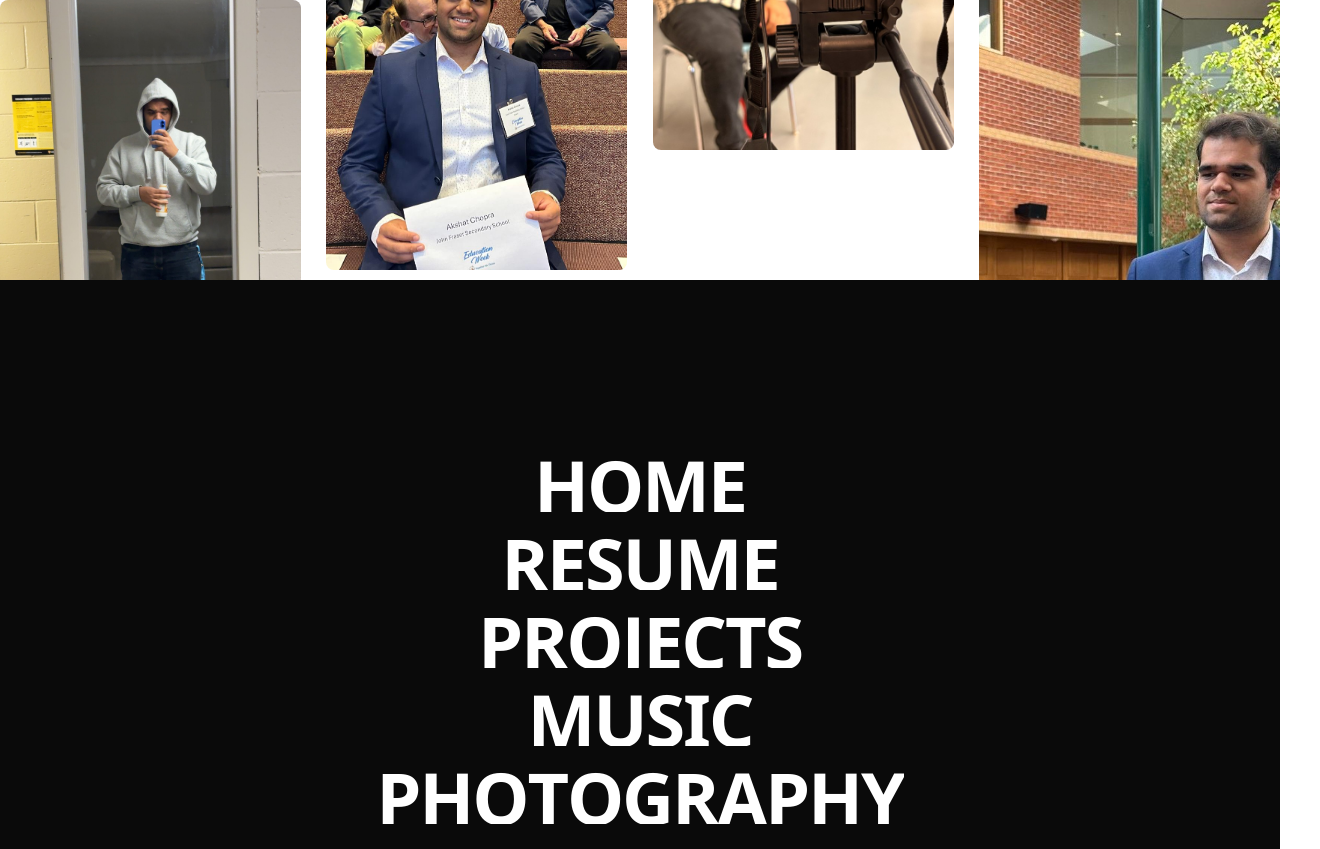
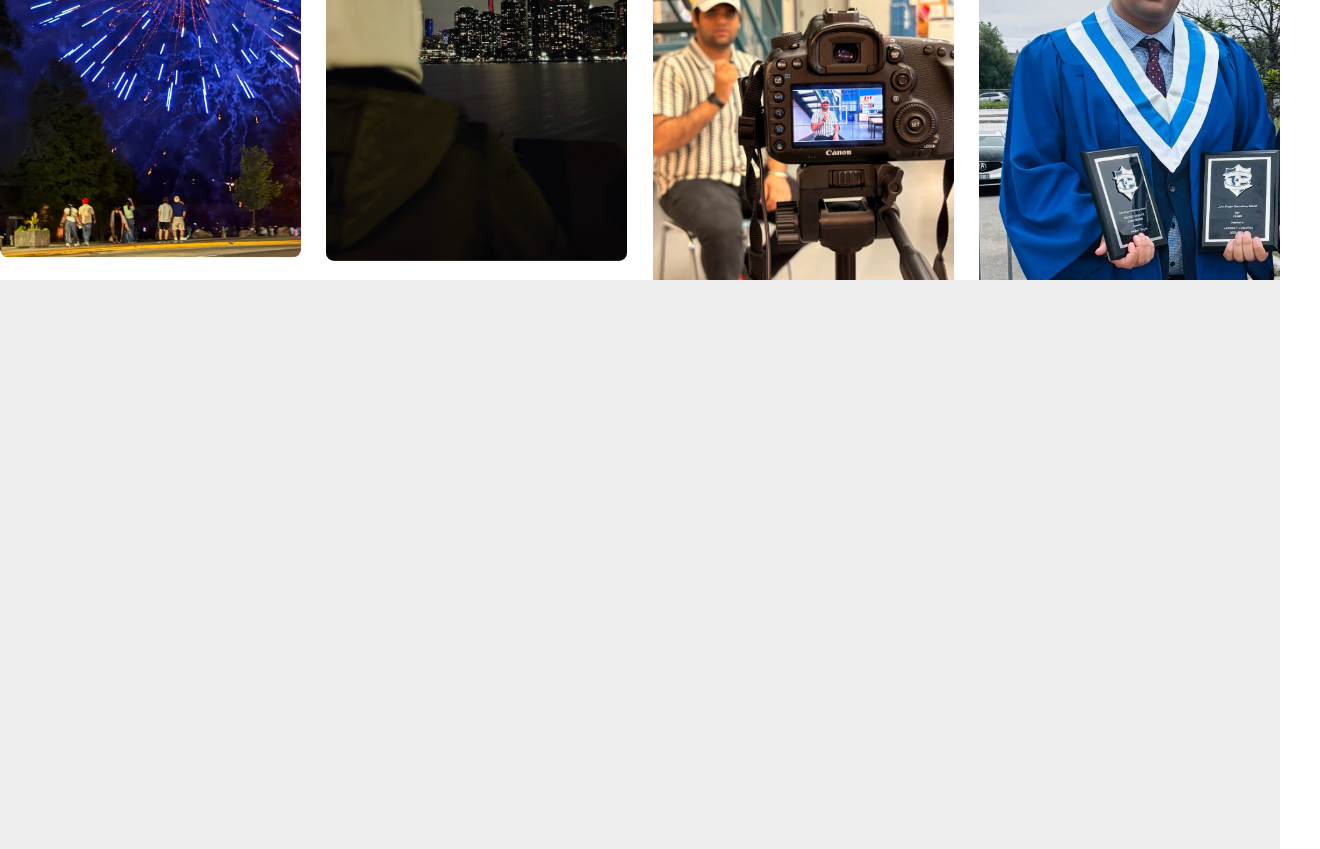
Before and after one commit to akshatc0/newapp, a Next.js app: page / in a window 1280 px wide. Shown: the part 1920-2769 px from the top of the page, 1320 px wide, since content can reach past the window. Built offline with nearby package versions, Linux system fonts and the light colour scheme.

Commit message:
Add Skiper88 3D scroll component
Rotating cylinder effect showing key highlights between parallax gallery and navigation menu

```diff
--- a/src/components/ParallaxGallery.tsx
+++ b/src/components/ParallaxGallery.tsx
@@ -5,6 +5,7 @@ import Lenis from "lenis";
 import { useEffect, useRef, useState } from "react";
 import { Typewriter } from "./Typewriter";
 import NavigationMenu from "./NavigationMenu";
+import Skiper88 from "./Skiper88";
 
 const images = [
   "/images/CLIM8206-fc102533-c390-4cb7-ad04-468e0f1a6206.png",
@@ -119,6 +120,9 @@ const ParallaxGallery = () => {
         ))}
       </div>
 
+      {/* Skiper88 Scroll Section */}
+      <Skiper88 />
+
       {/* Navigation Menu Section */}
       <NavigationMenu />
     </main>
--- /dev/null
+++ b/src/components/Skiper88.tsx
@@ -0,0 +1,65 @@
+"use client";
+
+import { motion, useScroll, useTransform } from "framer-motion";
+import React from "react";
+
+const Skiper88 = () => {
+  const items = [
+    "UWaterloo",
+    "Math & Finance",
+    "Quant/AI Intern",
+    "Debate & Mock Trial Champion",
+    "Web Content Developer",
+    "Former Cadet",
+  ];
+  const radius = 150; // radius of the circle in pixels
+
+  const { scrollYProgress } = useScroll();
+  const rotateParent = useTransform(scrollYProgress, [0, 1], [-73, 242]);
+
+  return (
+    <div className="grid h-[300vh] w-full bg-[#eee]">
+      <div className="absolute left-1/2 top-[10%] grid -translate-x-1/2 content-start justify-items-center gap-6 text-center">
+        <span className="relative max-w-[12ch] text-xs uppercase leading-tight text-neutral-500 opacity-40 after:absolute after:left-1/2 after:top-full after:h-16 after:w-px after:bg-gradient-to-b after:from-neutral-200 after:to-neutral-900 after:content-['']">
+          scroll down to see
+        </span>
+      </div>
+      <div className="relative w-full">
+        <div
+          className="sticky top-1/2 -translate-y-1/2"
+          style={{
+            perspective: "500px",
+          }}
+        >
+          <motion.ul
+            className="relative w-full"
+            style={{
+              transformStyle: "preserve-3d",
+              rotateX: rotateParent,
+            }}
+          >
+            {items.map((item, index) => {
+              const angle = (-180 / items.length) * index; // angle in degrees
+
+              return (
+                <li
+                  key={index}
+                  className="backface-hidden absolute left-1/2 top-1/2 flex -translate-x-1/2 -translate-y-1/2 items-center justify-center text-4xl font-semibold tracking-tighter text-neutral-900 md:text-5xl"
+                  style={{
+                    transform: `rotateX(${angle}deg) translateZ(${radius}px)`,
+                    transformStyle: "preserve-3d",
+                  }}
+                >
+                  {item}
+                </li>
+              );
+            })}
+          </motion.ul>
+        </div>
+      </div>
+    </div>
+  );
+};
+
+export { Skiper88 };
+export default Skiper88;
```
